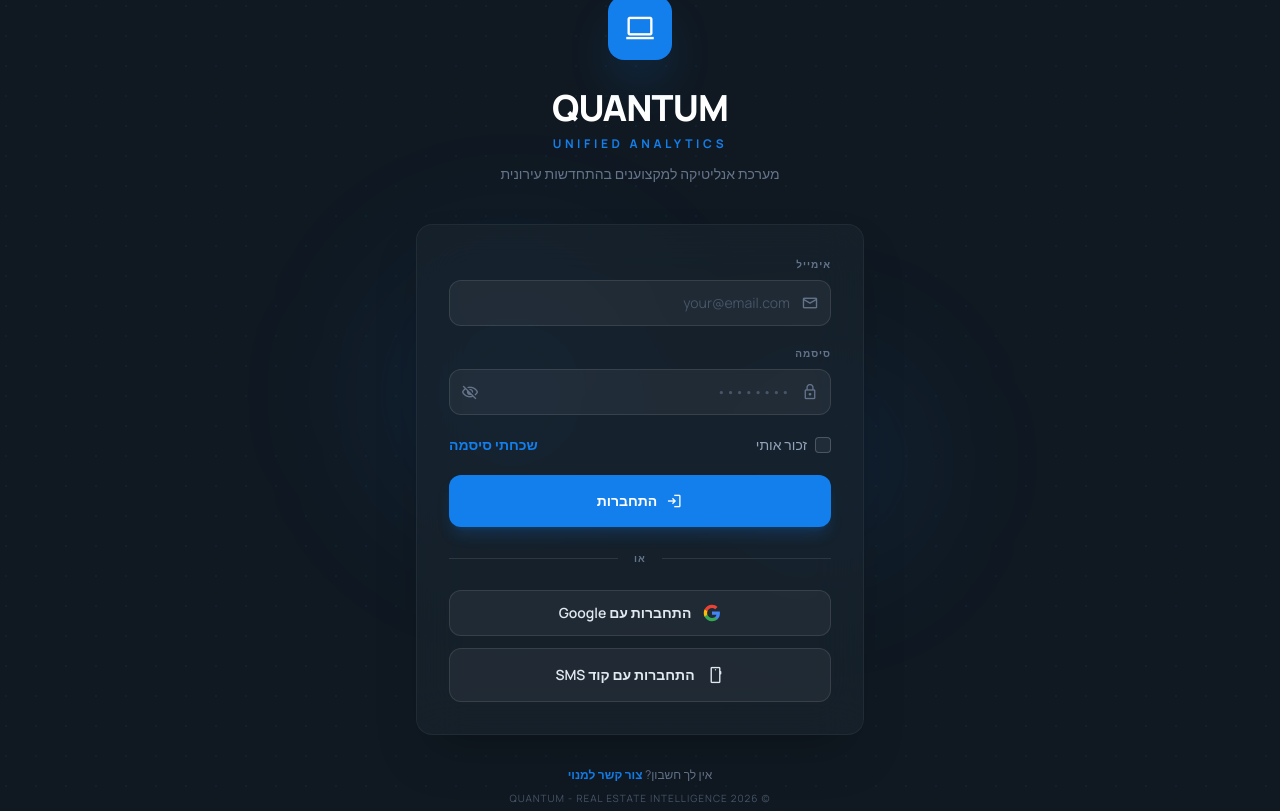
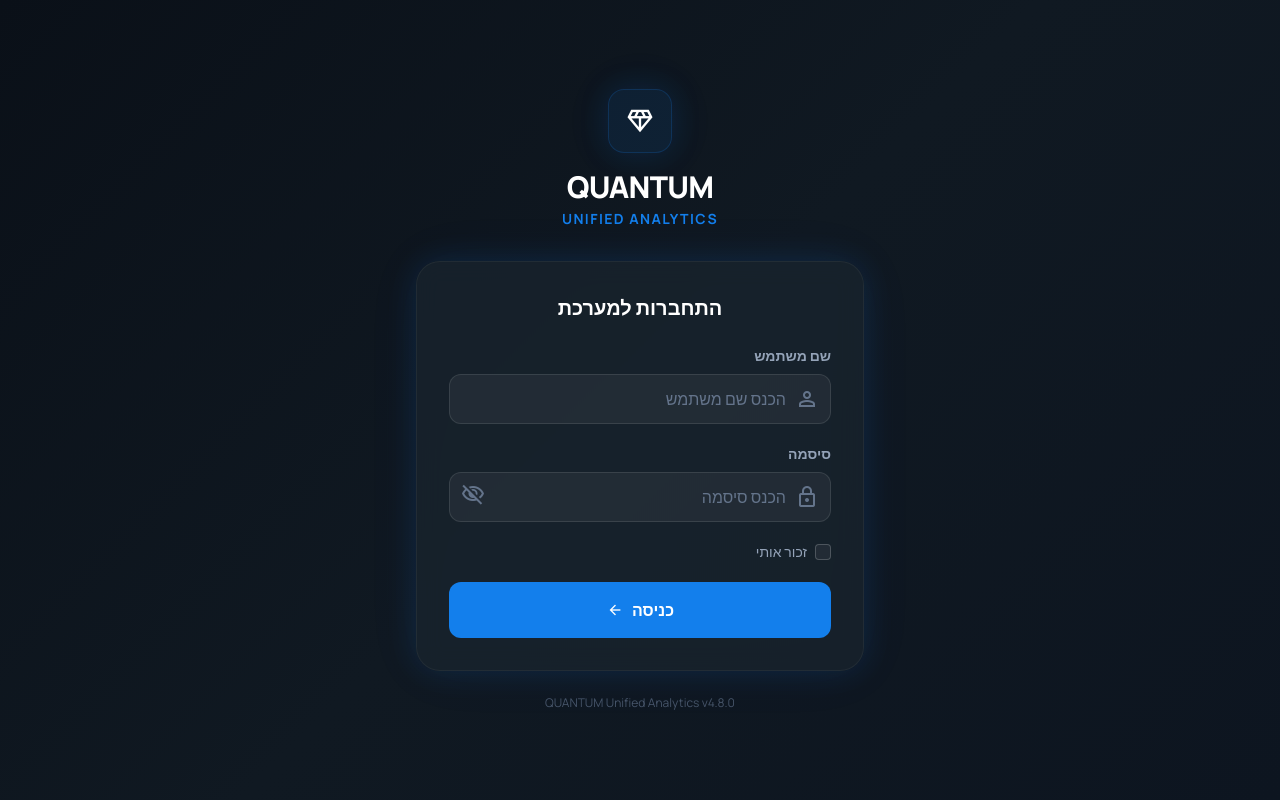
Before and after one commit to hemichaeli/quantum-dashboard, a website: page quantum-login.html in a window 1280 px wide. Drawn offline with nearby package versions, Linux system fonts and the light colour scheme.

Commit message:
fix: replace computer icon with diamond for QUANTUM branding

```diff
--- a/quantum-login.html
+++ b/quantum-login.html
@@ -1,52 +1,109 @@
 <!DOCTYPE html>
-<html class="dark" dir="rtl" lang="he">
+<html dir="rtl" lang="he">
 <head>
-<meta charset="utf-8"/>
+<meta charset="UTF-8"/>
 <meta content="width=device-width, initial-scale=1.0" name="viewport"/>
 <title>QUANTUM | התחברות</title>
-<script src="https://cdn.tailwindcss.com?plugins=forms,container-queries"></script>
+<script src="https://cdn.tailwindcss.com?plugins=forms"></script>
 <link href="https://fonts.googleapis.com/css2?family=Manrope:wght@300;400;500;600;700;800&display=swap" rel="stylesheet"/>
-<link href="https://fonts.googleapis.com/css2?family=Material+Symbols+Outlined:wght,FILL@100..700,0..1&display=swap" rel="stylesheet"/>
+<link href="https://fonts.googleapis.com/css2?family=Material+Symbols+Outlined:opsz,wght,FILL,GRAD@24,400,0,0" rel="stylesheet"/>
 <script>
 tailwind.config = {
-    darkMode: "class",
     theme: { extend: { colors: { "primary": "#137fec", "background-dark": "#101922", "surface": "#1a2530", "border-dark": "#2d3a4b" }, fontFamily: { "display": ["Manrope", "sans-serif"] } } },
+};
+</script>
+<style>
+body { font-family: 'Manrope', sans-serif; background: linear-gradient(135deg, #0a1018 0%, #101922 50%, #0d1520 100%); }
+.glass-panel { background: rgba(26, 37, 48, 0.7); backdrop-filter: blur(12px); border: 1px solid rgba(255,255,255,0.05); }
+.glow-primary { box-shadow: 0 0 30px rgba(19,127,236,0.15), 0 0 60px rgba(19,127,236,0.05); }
+</style>
+</head>
+<body class="min-h-screen flex items-center justify-center p-4">
+<div class="w-full max-w-md">
+    <div class="text-center mb-8">
+        <div class="inline-flex items-center justify-center size-16 rounded-2xl bg-primary/10 border border-primary/20 mb-4 glow-primary">
+            <span class="material-symbols-outlined text-white text-3xl">diamond</span>
+        </div>
+        <h1 class="text-3xl font-extrabold text-white tracking-tight">QUANTUM</h1>
+        <p class="text-sm text-primary font-bold tracking-widest mt-1">UNIFIED ANALYTICS</p>
+    </div>
+
+    <div class="glass-panel rounded-3xl p-8 glow-primary">
+        <h2 class="text-xl font-bold text-white mb-6 text-center">התחברות למערכת</h2>
+
+        <form id="login-form" onsubmit="handleLogin(event)">
+            <div class="space-y-5">
+                <div>
+                    <label class="block text-sm font-semibold text-slate-400 mb-2">שם משתמש</label>
+                    <div class="relative">
+                        <span class="material-symbols-outlined absolute right-3 top-1/2 -translate-y-1/2 text-slate-500">person</span>
+                        <input type="text" id="username" required placeholder="הכנס שם משתמש"
+                            class="w-full bg-white/5 border border-white/10 rounded-xl px-4 py-3 pr-11 text-white placeholder-slate-500 focus:outline-none focus:border-primary focus:ring-1 focus:ring-primary transition-all"/>
+                    </div>
+                </div>
+                <div>
+                    <label class="block text-sm font-semibold text-slate-400 mb-2">סיסמה</label>
+                    <div class="relative">
+                        <span class="material-symbols-outlined absolute right-3 top-1/2 -translate-y-1/2 text-slate-500">lock</span>
+                        <input type="password" id="password" required placeholder="הכנס סיסמה"
+                            class="w-full bg-white/5 border border-white/10 rounded-xl px-4 py-3 pr-11 text-white placeholder-slate-500 focus:outline-none focus:border-primary focus:ring-1 focus:ring-primary transition-all"/>
+                        <button type="button" onclick="togglePassword()" class="absolute left-3 top-1/2 -translate-y-1/2 text-slate-500 hover:text-white transition-colors">
+                            <span class="material-symbols-outlined" id="pw-toggle">visibility_off</span>
+                        </button>
+                    </div>
+                </div>
+                <div class="flex items-center justify-between">
+                    <label class="flex items-center gap-2 cursor-pointer">
+                        <input type="checkbox" id="remember" class="rounded border-white/20 bg-white/5 text-primary focus:ring-primary focus:ring-offset-0"/>
+                        <span class="text-sm text-slate-400">זכור אותי</span>
+                    </label>
+                </div>
+                <button type="submit" id="login-btn"
+                    class="w-full bg-primary hover:bg-primary/90 text-white font-bold py-3.5 rounded-xl transition-all duration-200 flex items-center justify-center gap-2">
+                    <span>כניסה</span>
+                    <span class="material-symbols-outlined text-lg">arrow_back</span>
+                </button>
+            </div>
+        </form>
+
+        <div id="login-error" class="hidden mt-4 p-3 bg-red-500/10 border border-red-500/20 rounded-xl text-red-400 text-sm text-center"></div>
+    </div>
+
+    <p class="text-center text-slate-600 text-xs mt-6">QUANTUM Unified Analytics v4.8.0</p>
+</div>
+
+<script>
+function togglePassword() {
+    var pw = document.getElementById('password');
+    var icon = document.getElementById('pw-toggle');
+    if (pw.type === 'password') { pw.type = 'text'; icon.textContent = 'visibility'; }
+    else { pw.type = 'password'; icon.textContent = 'visibility_off'; }
+}
+
+function handleLogin(e) {
+    e.preventDefault();
+    var btn = document.getElementById('login-btn');
+    var err = document.getElementById('login-error');
+    btn.innerHTML = '<span class="animate-spin material-symbols-outlined">progress_activity</span>';
+    btn.disabled = true;
+    err.classList.add('hidden');
+
+    setTimeout(function() {
+        var user = document.getElementById('username').value;
+        var pass = document.getElementById('password').value;
+
+        if ((user === 'admin' && pass === 'quantum2026') || (user === 'hemi' && pass === 'quantum')) {
+            sessionStorage.setItem('quantum_auth', 'true');
+            sessionStorage.setItem('quantum_user', user);
+            window.location.href = 'quantum-properties.html';
+        } else {
+            err.textContent = 'שם משתמש או סיסמה שגויים';
+            err.classList.remove('hidden');
+            btn.innerHTML = '<span>כניסה</span><span class="material-symbols-outlined text-lg">arrow_back</span>';
+            btn.disabled = false;
+        }
+    }, 800);
 }
 </script>
-<style>
-body { font-family: 'Manrope', sans-serif; }
-@keyframes float { 0%, 100% { transform: translateY(0); } 50% { transform: translateY(-8px); } }
-@keyframes gridMove { 0% { transform: translateX(0) translateY(0); } 100% { transform: translateX(20px) translateY(20px); } }
-.float-animation { animation: float 4s ease-in-out infinite; }
-.grid-bg { background-image: radial-gradient(circle at 1px 1px, rgba(19,127,236,0.08) 1px, transparent 0); background-size: 30px 30px; animation: gridMove 20s linear infinite; }
-.glow-orb { background: radial-gradient(circle, rgba(19,127,236,0.15) 0%, transparent 70%); }
-</style>
-</head>
-<body class="bg-background-dark text-slate-200 min-h-screen flex items-center justify-center relative overflow-hidden">
-<div class="absolute inset-0 grid-bg"></div>
-<div class="absolute top-1/4 left-1/4 w-96 h-96 glow-orb rounded-full blur-3xl"></div>
-<div class="absolute bottom-1/4 right-1/4 w-72 h-72 glow-orb rounded-full blur-3xl"></div>
-<div class="relative z-10 w-full max-w-md">
-    <div class="text-center mb-10">
-        <div class="inline-flex items-center justify-center size-16 rounded-2xl bg-primary shadow-2xl shadow-primary/30 mb-6 float-animation"><span class="material-symbols-outlined text-white text-3xl">computer</span></div>
-        <h1 class="text-4xl font-extrabold text-white tracking-tight uppercase mb-2">QUANTUM</h1>
-        <p class="text-primary text-xs font-bold tracking-[0.3em] uppercase">Unified Analytics</p>
-        <p class="text-slate-500 text-sm mt-3">מערכת אנליטיקה למקצוענים בהתחדשות עירונית</p>
-    </div>
-    <div class="bg-surface/60 backdrop-blur-xl border border-white/5 rounded-2xl p-8 shadow-2xl">
-        <div class="space-y-5">
-            <div><label class="text-[10px] text-slate-500 font-bold uppercase tracking-widest block mb-2">אימייל</label><div class="relative"><span class="material-symbols-outlined absolute right-3 top-1/2 -translate-y-1/2 text-slate-500 text-lg">mail</span><input type="email" placeholder="your@email.com" class="w-full bg-white/5 border border-white/10 rounded-xl text-sm py-3 pr-10 pl-4 focus:ring-primary focus:border-primary placeholder-slate-600"/></div></div>
-            <div><label class="text-[10px] text-slate-500 font-bold uppercase tracking-widest block mb-2">סיסמה</label><div class="relative"><span class="material-symbols-outlined absolute right-3 top-1/2 -translate-y-1/2 text-slate-500 text-lg">lock</span><input type="password" placeholder="••••••••" class="w-full bg-white/5 border border-white/10 rounded-xl text-sm py-3 pr-10 pl-10 focus:ring-primary focus:border-primary placeholder-slate-600"/><button class="absolute left-3 top-1/2 -translate-y-1/2 text-slate-500 hover:text-white transition-colors"><span class="material-symbols-outlined text-lg">visibility_off</span></button></div></div>
-            <div class="flex items-center justify-between"><label class="flex items-center gap-2 cursor-pointer"><input type="checkbox" class="rounded bg-white/5 border-white/20 text-primary focus:ring-primary"/><span class="text-sm text-slate-400">זכור אותי</span></label><a href="#" class="text-sm text-primary font-semibold hover:underline">שכחתי סיסמה</a></div>
-            <a href="quantum-dashboard.html" class="w-full py-3 bg-primary text-white text-sm font-bold rounded-xl hover:brightness-110 transition-all shadow-lg shadow-primary/20 flex items-center justify-center gap-2"><span class="material-symbols-outlined text-lg">login</span>התחברות</a>
-        </div>
-        <div class="flex items-center gap-4 my-6"><div class="flex-1 h-px bg-white/10"></div><span class="text-[10px] text-slate-500 font-bold uppercase tracking-widest">או</span><div class="flex-1 h-px bg-white/10"></div></div>
-        <div class="space-y-3">
-            <button class="w-full py-3 bg-white/5 border border-white/10 rounded-xl text-sm font-semibold hover:bg-white/10 transition-all flex items-center justify-center gap-3"><svg width="18" height="18" viewBox="0 0 24 24"><path fill="#4285F4" d="M22.56 12.25c0-.78-.07-1.53-.2-2.25H12v4.26h5.92a5.06 5.06 0 01-2.2 3.32v2.77h3.57c2.08-1.92 3.28-4.74 3.28-8.1z"/><path fill="#34A853" d="M12 23c2.97 0 5.46-.98 7.28-2.66l-3.57-2.77c-.98.66-2.23 1.06-3.71 1.06-2.86 0-5.29-1.93-6.16-4.53H2.18v2.84C3.99 20.53 7.7 23 12 23z"/><path fill="#FBBC05" d="M5.84 14.09c-.22-.66-.35-1.36-.35-2.09s.13-1.43.35-2.09V7.07H2.18C1.43 8.55 1 10.22 1 12s.43 3.45 1.18 4.93l2.85-2.22.81-.62z"/><path fill="#EA4335" d="M12 5.38c1.62 0 3.06.56 4.21 1.64l3.15-3.15C17.45 2.09 14.97 1 12 1 7.7 1 3.99 3.47 2.18 7.07l3.66 2.84c.87-2.6 3.3-4.53 6.16-4.53z"/></svg>התחברות עם Google</button>
-            <button class="w-full py-3 bg-white/5 border border-white/10 rounded-xl text-sm font-semibold hover:bg-white/10 transition-all flex items-center justify-center gap-3"><span class="material-symbols-outlined text-lg">smartphone</span>התחברות עם קוד SMS</button>
-        </div>
-    </div>
-    <div class="text-center mt-8 space-y-2"><p class="text-xs text-slate-500">אין לך חשבון? <a href="#" class="text-primary font-bold hover:underline">צור קשר למנוי</a></p><p class="text-[10px] text-slate-600 tracking-widest uppercase">© 2026 Quantum - Real Estate Intelligence</p></div>
-</div>
 </body>
 </html>
```
